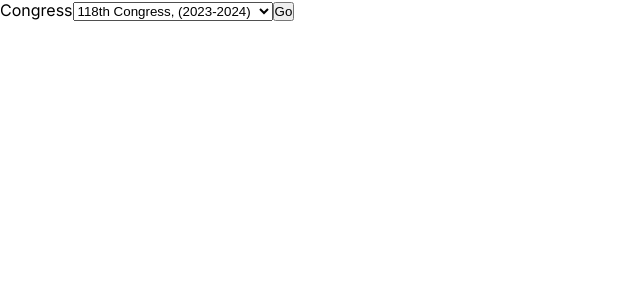
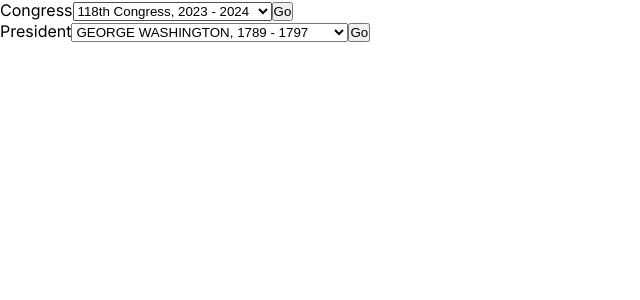
Before and after one commit to phillipc421/whopassedwhat, a Next.js app in the folder frontend/: page / in a window 1280 px wide. Shown: the top 300 px of the page, without its empty margins (0-640 px from the left). Built offline with nearby package versions, Linux system fonts and the light colour scheme.

Commit message:
map presidents to congress

```diff
--- a/frontend/src/app/page.tsx
+++ b/frontend/src/app/page.tsx
@@ -1,9 +1,11 @@
 import CongressSelector from "@/components/CongressSelector";
+import PresidentSelector from "@/components/PresidentSelector";
 
 export default function HomePage() {
   return (
     <main>
       <CongressSelector></CongressSelector>
+      <PresidentSelector></PresidentSelector>
     </main>
   );
 }
--- a/frontend/src/components/CongressSelector.tsx
+++ b/frontend/src/components/CongressSelector.tsx
@@ -20,7 +20,7 @@ export default function CongressSelector() {
       <select id={formKey} name={formKey}>
         {CONGRESSES.map((congress) => (
           <option key={congress.name} value={congress.name}>
-            {congress.name} Congress, {congress.years}
+            {congress.name} Congress, {congress.start} - {congress.end}
           </option>
         ))}
       </select>
--- /dev/null
+++ b/frontend/src/components/PresidentSelector.tsx
@@ -0,0 +1,34 @@
+"use client";
+import { PRESIDENTS } from "@/constants/presidents";
+import { getLaws } from "@/fetchers";
+import { FormEventHandler } from "react";
+import { presidentCongressMap } from "@/utils";
+import { useRouter } from "next/navigation";
+
+const formKey = "presidents";
+
+export default function PresidentSelector() {
+  const router = useRouter();
+  const submitHandler: FormEventHandler<HTMLFormElement> = async (e) => {
+    e.preventDefault();
+    const formData = new FormData(e.currentTarget);
+    const president = formData.get(formKey);
+    if (!president) return;
+    // await getLaws(president.toString());
+    router.push(`/${encodeURIComponent(president.toString())}`);
+  };
+
+  return (
+    <form onSubmit={submitHandler}>
+      <label htmlFor={formKey}>President</label>
+      <select id={formKey} name={formKey}>
+        {PRESIDENTS.map((president) => (
+          <option key={president.name} value={president.name}>
+            {president.name}, {president.start} - {president.end}
+          </option>
+        ))}
+      </select>
+      <input type="submit" value="Go"></input>
+    </form>
+  );
+}
--- a/frontend/src/constants/congresses.ts
+++ b/frontend/src/constants/congresses.ts
@@ -147,4 +147,12 @@ export const CONGRESSES = [
     name: "82nd",
     years: "(1951-1952)",
   },
-];
+].map((congress) => {
+  const [start, end] = congress.years
+    .slice(1, congress.years.length - 1)
+    .split("-");
+
+  const congressStart = parseInt(start);
+  const congressEnd = parseInt(end);
+  return { name: congress.name, start: congressStart, end: congressEnd };
+});
--- /dev/null
+++ b/frontend/src/constants/presidentCongress.ts
@@ -0,0 +1,3 @@
+import { presidentCongressMap } from "@/utils";
+
+export const PRESIDENTS_CONGRESS = presidentCongressMap();
--- a/frontend/src/constants/presidents.ts
+++ b/frontend/src/constants/presidents.ts
@@ -1,4 +1,4 @@
-const PRESIDENTS = [
+export const PRESIDENTS = [
   {
     name: "GEORGE WASHINGTON",
     term: "1789-1797",
@@ -84,12 +84,16 @@ const PRESIDENTS = [
     term: "1881-1885",
   },
   {
-    name: "GROVER CLEVELAND",
-    term: "1885-1889 / 1893-1897",
+    name: "GROVER CLEVELAND (1st)",
+    term: "1885-1889",
   },
   {
     name: "BENJAMIN HARRISON",
     term: "1889-1893",
+  },
+  {
+    name: "GROVER CLEVELAND (2nd)",
+    term: "1893-1897",
   },
   {
     name: "WILLIAM MCKINLEY",
@@ -179,4 +183,8 @@ const PRESIDENTS = [
     name: "JOSEPH R. BIDEN JR.",
     term: "2021-",
   },
-];
+].map((president) => {
+  const { name, term } = president;
+  const [start, end] = term.split("-");
+  return { name, start, end };
+});
--- a/frontend/src/fetchers/index.ts
+++ b/frontend/src/fetchers/index.ts
@@ -4,4 +4,5 @@ export async function getLaws(congress: string) {
   );
   const data = await response.json();
   console.log(data);
+  return { ...data, congress };
 }
--- /dev/null
+++ b/frontend/src/utils/index.ts
@@ -0,0 +1,31 @@
+import { CONGRESSES } from "@/constants/congresses";
+import { PRESIDENTS } from "@/constants/presidents";
+
+export interface PresidentCongressMap {
+  [key: string]: {
+    president: { name: string; start: string; end: string };
+    congresses: { name: string; start: string; end: string }[];
+  };
+}
+export const presidentCongressMap = (): PresidentCongressMap => {
+  const lookupTable = PRESIDENTS.reduce((table, president, i) => {
+    const { start, end } = president;
+    const presidentStart = parseInt(start);
+    const presidentEnd = parseInt(end) || 1;
+
+    const congresses = CONGRESSES.filter((congress) => {
+      const { start: congressStart, end: congressEnd } = congress;
+      if (i === PRESIDENTS.length - 1) {
+        return presidentStart <= congressStart;
+      }
+      return (
+        presidentStart <= congressStart &&
+        presidentEnd >= congressStart &&
+        presidentEnd !== congressStart
+      );
+    });
+
+    return { ...table, [president.name]: { president, congresses } };
+  }, {});
+  return lookupTable;
+};
```
Also changed, not shown: frontend/src/app/[president]/page.tsx (added, +12 -0 lines), frontend/src/components/LawsPassed.tsx (added, +23 -0 lines).
